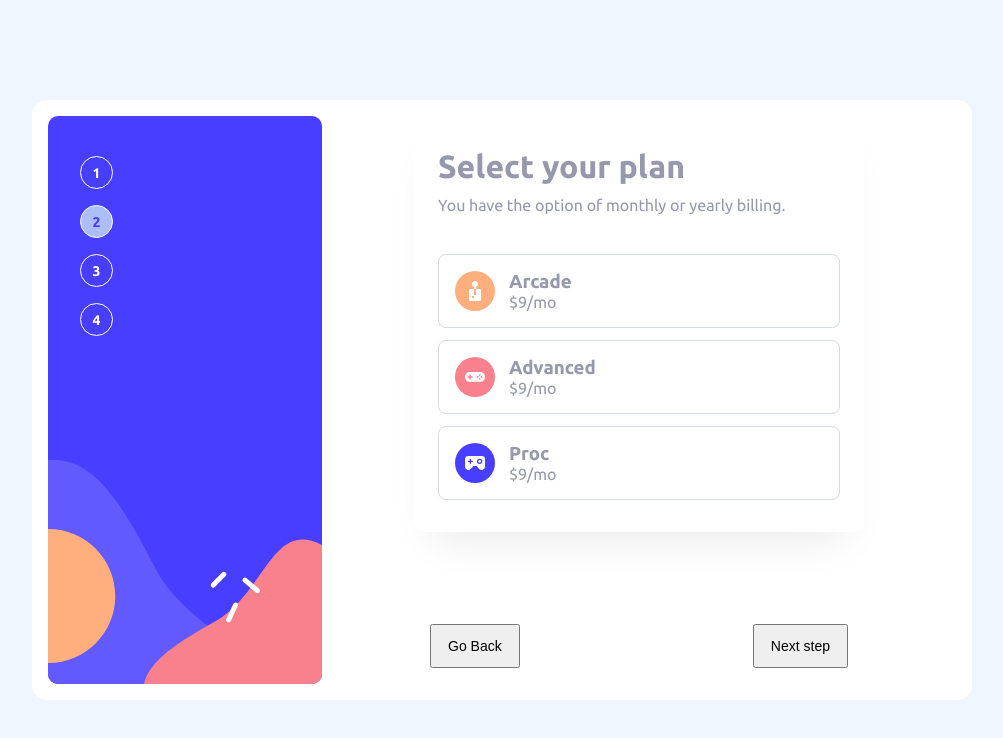
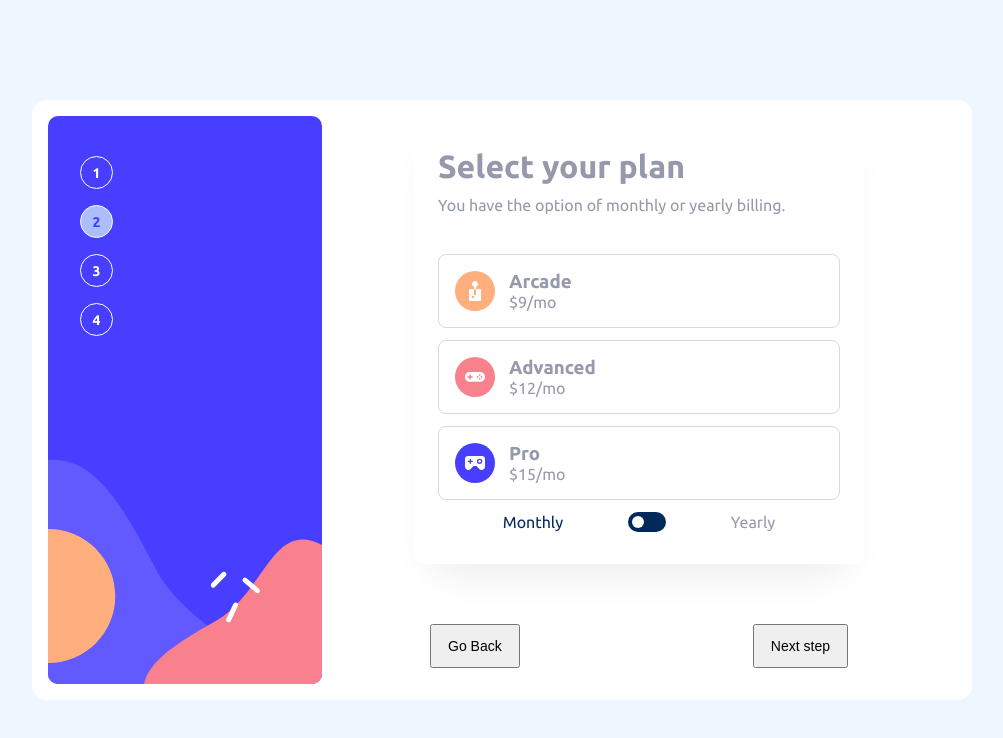
Before and after one commit to mateszucs96/multi-step-form, a React (Vite) app: page / in a window 1280 px wide. Both pictures are taken after a click on the button "Next step". Shown: the top 738 px of the page, without its empty margins (138-1141 px from the left). Built offline with nearby package versions, Linux system fonts and the light colour scheme.

Commit message:
add logic to handle selected plan in 'Plan' and add toggle button to toggle between monthly/yearly

```diff
--- a/src/components/Form.tsx
+++ b/src/components/Form.tsx
@@ -6,7 +6,15 @@ import Plan from './Plan';
 import Summary from './Summary';
 
 const Form = ({ step }: { step: number }) => {
-	const { formInput, handleEmailInput, handleNameInput, handlePhoneInput } =
+	const {
+		isMonthly,
+		formInput,
+		handleEmailInput,
+		handleNameInput,
+		handlePhoneInput,
+		handlePlanSelect,
+		handlePlanToggle,
+	} =
 		useForm();
 	return (
 		<main>
@@ -21,7 +29,8 @@ const Form = ({ step }: { step: number }) => {
 							handlePhoneInput={handlePhoneInput}
 						/>
 					)}
-					{step === 2 && <Plan step={2} />}
+					{step === 2 && <Plan step={2} handlePlanSelect={handlePlanSelect} formInput={formInput} isMonthly={isMonthly}
+															 handlePlanToggle={handlePlanToggle} />}
 					{step === 3 && <AddOns step={3} />}
 					{step === 4 && <Summary />}
 				</form>
--- a/src/components/PersonalInfo.tsx
+++ b/src/components/PersonalInfo.tsx
@@ -10,7 +10,7 @@ type Props = {
 		name: string,
 		email: string,
 		phoneNumber: string,
-		plan: object,
+		plan: number,
 	};
 	handleEmailInput: (e: ChangeEvent<HTMLInputElement>) => void;
 	handleNameInput: (e: ChangeEvent<HTMLInputElement>) => void;
--- a/src/components/Plan.tsx
+++ b/src/components/Plan.tsx
@@ -1,18 +1,40 @@
+/* eslint-disable no-mixed-spaces-and-tabs */
 import styles from './plan.module.scss';
 import SectionHeading from './SectionHeading';
 import iconAdvanced from '../assets/images/icon-advanced.svg';
 import iconArcade from '../assets/images/icon-arcade.svg';
 import iconPro from '../assets/images/icon-pro.svg';
-import React, { MouseEventHandler, useState } from 'react';
+import React, { useEffect, useState } from 'react';
+import { useForm } from '../hooks/useForm';
 
-const Plan = ({ step }: { step: number }) => {
-	const [selectedCard, setSelectedCard] = useState<number | null>(null);
+type Props = {
+	step: number;
+	isMonthly: boolean;
+	formInput: {
+		name: string,
+		email: string,
+		phoneNumber: string,
+		plan: number,
+
+	};
+	handlePlanSelect: (e: React.MouseEvent<HTMLDivElement>) => void;
+	handlePlanToggle: (e: React.MouseEvent<HTMLDivElement>) => void;
+}
+const Plan = ({ step, formInput, handlePlanSelect, isMonthly, handlePlanToggle }: Props) => {
+	/*const [isMonthly, setIsMonthly] = useState(true);
+
+	const togglePlan = (e: React.MouseEvent<HTMLDivElement>) => {
+		setIsMonthly(prev => !prev);
+		!isMonthly ? e.currentTarget.style.justifyContent = 'flex-end' : e.currentTarget.style.justifyContent = 'flex-start';
+		console.log(isMonthly);
+	};
+
+	 */
 
 
-	const handleSelectedCard = (idx: number) => {
-		selectedCard === idx ? setSelectedCard(null) : setSelectedCard(idx);
-	};
-
+	useEffect(() => {
+		console.log(isMonthly);
+	}, [isMonthly]);
 
 	return (
 		<section className={`${styles.PlanContainer} ${step} section-container`}>
@@ -21,9 +43,10 @@ const Plan = ({ step }: { step: number }) => {
 				info='You have the option of monthly or yearly billing.'
 			/>
 			<div className={styles.plans}>
-				<div className={`${styles.planCard} ${selectedCard === 1 ? styles.selected : ''}`}
-					/* eslint-disable-next-line no-mixed-spaces-and-tabs */
-						 onClick={() => handleSelectedCard(1)}>
+				<div className={`${styles.planCard} ${formInput.plan === 1 ? styles.selected : ''} `}
+						 onClick={(e) => {
+							 handlePlanSelect(e);
+						 }} data-attr='1'>
 
 					<img src={iconArcade} alt='Arcade-icon' />
 					<div>
@@ -33,27 +56,42 @@ const Plan = ({ step }: { step: number }) => {
 						</p>
 					</div>
 				</div>
-				<div className={`${styles.planCard} ${selectedCard === 2 ? styles.selected : ''}`}
-					/* eslint-disable-next-line no-mixed-spaces-and-tabs */
-						 onClick={() => handleSelectedCard(2)}>
+				<div className={`${styles.planCard} ${formInput.plan === 2 ? styles.selected : ''}`}
+						 onClick={(e) => {
+							 handlePlanSelect(e);
+						 }} data-attr='2'>
 					<img src={iconAdvanced} alt='Advanced-icon' />
 					<div>
 						<h3>Advanced</h3>
 						<p>
-							$<span>9</span>/mo
+							$<span>12</span>/mo
 						</p>
 					</div>
 				</div>
-				<div className={`${styles.planCard} ${selectedCard === 3 ? styles.selected : ''}`}
+				<div className={`${styles.planCard} ${formInput.plan === 3 ? styles.selected : ''}`}
 					/* eslint-disable-next-line no-mixed-spaces-and-tabs */
-						 onClick={() => handleSelectedCard(3)}>
+						 onClick={(e) => {
+							 handlePlanSelect(e);
+						 }} data-attr='3'>
 					<img src={iconPro} alt='Pro-icon' />
 					<div>
-						<h3>Proc</h3>
+						<h3>Pro</h3>
 						<p>
-							$<span>9</span>/mo
+							$<span>15</span>/mo
 						</p>
 					</div>
+				</div>
+				<div className={styles.toggleContainer}>
+					<p className={`${isMonthly ? styles.active : ''}`}>Monthly</p>
+					<div className={`${styles.toggle}`} style={{ justifyContent: isMonthly ? 'flex-start' : 'flex-end' }}
+							 onClick={(e) => {
+								 handlePlanToggle(e);
+
+							 }
+							 }>
+						<div className={styles.circle}></div>
+					</div>
+					<p className={`${isMonthly ? '' : styles.active}`}>Yearly</p>
 				</div>
 			</div>
 		</section>
--- a/src/components/plan.module.scss
+++ b/src/components/plan.module.scss
@@ -25,3 +25,31 @@
   border: 1px solid var(--clr-primary-500);
   background: #F8F9FF;
 }
+
+.active {
+  color: var(--clr-primary-700)
+}
+
+.toggleContainer {
+  display: flex;
+  align-items: center;
+  justify-content: space-evenly;
+
+  .toggle {
+    display: flex;
+    align-items: center;
+    justify-content: flex-start;
+    padding-inline: .4rem;
+    width: 3.8rem;
+    height: 2rem;
+    border-radius: 10px;
+    background-color: var(--clr-primary-700);
+
+    .circle {
+      width: 1.2rem;
+      height: 1.2rem;
+      border-radius: 100vh;
+      background-color: var(--clr-neutral-100);
+    }
+  }
+}
--- a/src/hooks/useForm.ts
+++ b/src/hooks/useForm.ts
@@ -1,11 +1,12 @@
 import { ChangeEvent, useEffect, useState } from 'react';
 
 export const useForm = () => {
+	const [isMonthly, setIsMonthly] = useState(true);
 	const [formInput, setFormInput] = useState({
 		name: '',
 		email: '',
 		phoneNumber: '',
-		plan: {},
+		plan: 0,
 	});
 
 	const handleNameInput = (e: ChangeEvent<HTMLInputElement>) => {
@@ -18,15 +19,26 @@ export const useForm = () => {
 		setFormInput({ ...formInput, phoneNumber: e.target.value });
 	};
 
+	const handlePlanSelect = (e: React.MouseEvent<HTMLDivElement>) => {
+		setFormInput({ ...formInput, plan: Number(e.currentTarget.dataset.attr) });
+	};
+	const handlePlanToggle = (e: React.MouseEvent<HTMLDivElement>) => {
+		setIsMonthly(prevState => !prevState);
+	};
+
 	useEffect(() => {
 		console.log(formInput);
-	}, [formInput]);
+		console.log(isMonthly);
+	}, [formInput, isMonthly]);
 
 	return {
+		isMonthly,
 		formInput,
 		setFormInput,
 		handleNameInput,
 		handleEmailInput,
 		handlePhoneInput,
+		handlePlanSelect,
+		handlePlanToggle,
 	};
 };
```
